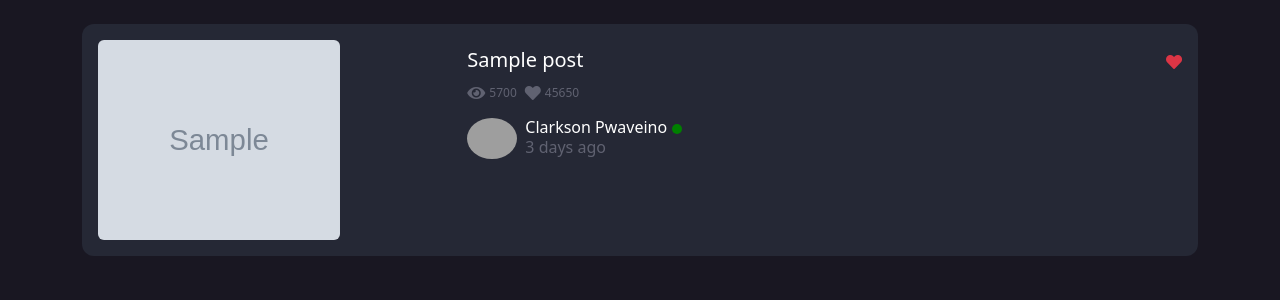
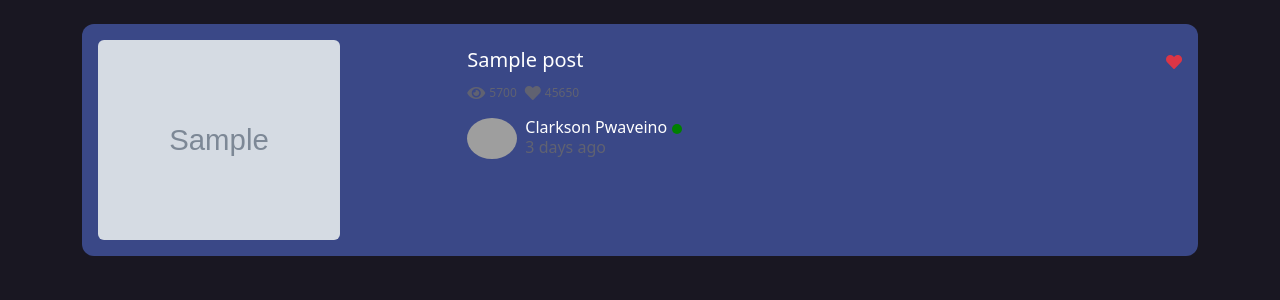
Before and after one commit to nazarbekdev/posts, a Django app: page / in a window 1280 px wide. Shown: the part 56-356 px from the top of the page. Run offline with Django 4.2, Linux system fonts and the light colour scheme; tables that the repository leaves empty hold one stand-in row (values such as "Sample post"); grey boxes marked "Sample" are stand-in pictures; some libraries are stand-ins or nearby versions; grey boxes are pictures that could not be loaded.

Commit message:
style changed

```diff
--- a/static/style.css
+++ b/static/style.css
@@ -7,7 +7,7 @@ body{
 }
 .card{
     border:none;
-    background-color: #252835;
+    background-color: #3a4887;
     color:#fff;
     border-radius:12px;
 }
```
